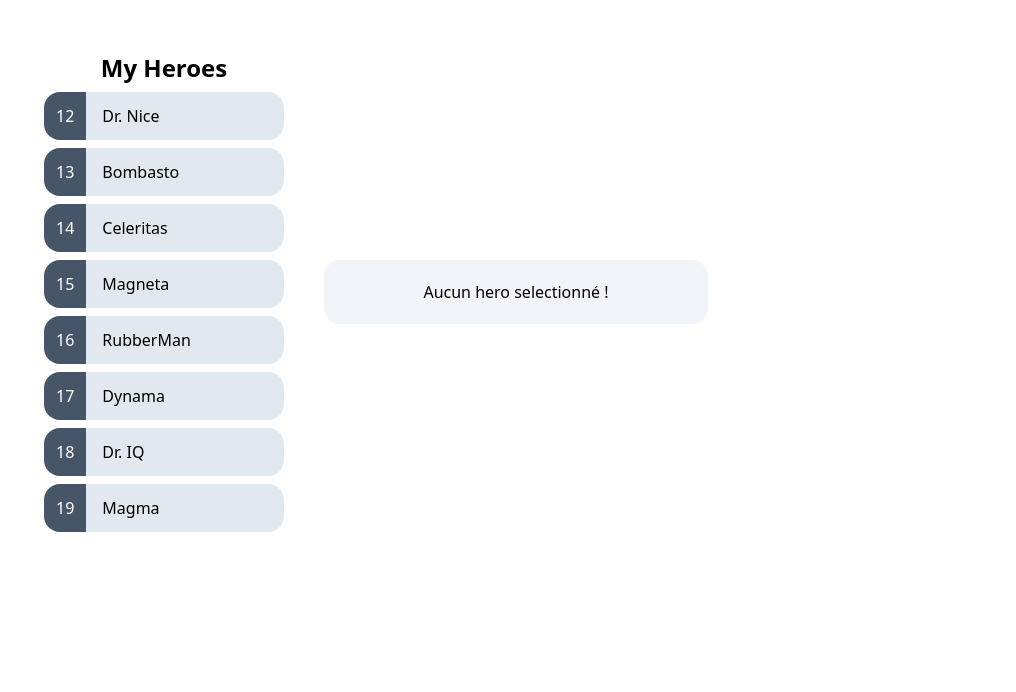
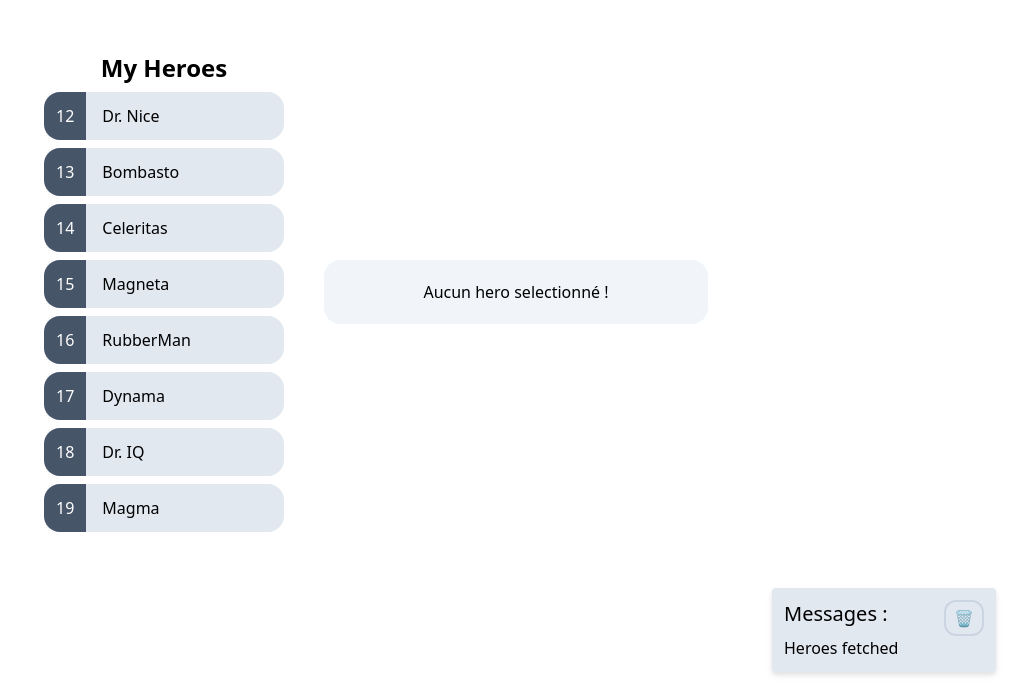
Before and after one commit to IUT2follmih/R5.05-Angular, an Angular app: page / in a window 1280 px wide. Shown: the part 108-800 px from the top of the page, without its empty margins (264-1280 px from the left). Built offline with nearby package versions, Linux system fonts and the light colour scheme.

Commit message:
Adding message services

```diff
--- a/src/app/app.component.html
+++ b/src/app/app.component.html
@@ -7,8 +7,9 @@
 <!-- * * * * * * * to get started with your project! * * * * * * * -->
 <!-- * * * * * * * * * * * * * * * * * * * * * * * * * * * * * * * -->
 
-<main class="flex items-center justify-center h-screen">
+<main class="flex flex-col items-center justify-center h-screen">
   <app-heroes></app-heroes>
+  <app-messages></app-messages>
 </main>
 
 <!-- * * * * * * * * * * * * * * * * * * * * * * * * * * * * * * * * -->
@@ -20,4 +21,4 @@
 <!-- * * * * * * * * * * * * * * * * * * * * * * * * * * * * * * * * -->
 
 
-<router-outlet />
+<router-outlet/>
--- a/src/app/app.component.ts
+++ b/src/app/app.component.ts
@@ -1,11 +1,12 @@
 import { Component } from '@angular/core';
 import { RouterOutlet } from '@angular/router';
 import {HeroesComponent} from "./components/heroes/heroes.component";
+import {MessagesComponent} from "./components/messages/messages.component";
 
 @Component({
   selector: 'app-root',
   standalone: true,
-  imports: [RouterOutlet, HeroesComponent],
+  imports: [RouterOutlet, HeroesComponent, MessagesComponent],
   templateUrl: './app.component.html',
   styleUrl: './app.component.css'
 })
--- a/src/app/components/heroes/heroes.component.ts
+++ b/src/app/components/heroes/heroes.component.ts
@@ -4,6 +4,7 @@ import {UpperCasePipe} from "@angular/common";
 import {FormsModule} from "@angular/forms";
 import {HeroDetailComponent} from "../hero-detail/hero-detail.component";
 import {HeroService} from "../../services/hero.service";
+import {MessageService} from "../../services/message.service";
 
 @Component({
   selector: 'app-heroes',
@@ -20,7 +21,7 @@ export class HeroesComponent implements OnInit{
   heroes: HeroInterface[] = [];
   selectedHero?: HeroInterface;
 
-  constructor(private heroService: HeroService) {
+  constructor(private heroService: HeroService, private messageService: MessageService ) {
   }
 
   ngOnInit(): void {
@@ -29,6 +30,8 @@ export class HeroesComponent implements OnInit{
 
   onSelect(hero: HeroInterface): void {
     this.selectedHero = hero;
+    this.messageService.clear();
+    this.messageService.add(`HeroesComponent: Selected hero id=${hero.id}`);
   }
 
   getHeroes(): void {
--- /dev/null
+++ b/src/app/components/messages/messages.component.html
@@ -0,0 +1,15 @@
+@if (messageService.messages.length) {
+  <section class="w-56 rounded p-3 bg-slate-200 absolute bottom-5 right-5 drop-shadow-md">
+    <div class="flex flex-row justify-between">
+      <h2 class="text-xl">
+        Messages :
+      </h2>
+      <button type="button" class="border-2 border-slate-300 px-2 py-1 rounded-xl" (click)="messageService.clear()">
+        🗑️
+      </button>
+    </div>
+    @for (message of messageService.messages; track message) {
+      {{message}}
+    }
+  </section>
+}
--- a/src/app/services/hero.service.ts
+++ b/src/app/services/hero.service.ts
@@ -1,17 +1,20 @@
-import { Injectable } from '@angular/core';
+import {Injectable} from '@angular/core';
 import {HeroInterface} from "../data/heroInterface";
-import { HEROES } from "../data/mock-heroes";
+import {HEROES} from "../data/mock-heroes";
 import {Observable, of} from "rxjs";
+import {MessageService} from "./message.service";
 
 @Injectable({
   providedIn: 'root'
 })
 export class HeroService {
 
-  constructor() { }
+  constructor(private messageService: MessageService) {
+  }
 
   getHeroes(): Observable<HeroInterface[]> {
     const heroes = of(HEROES);
+    this.messageService.add('Heroes fetched')
     return heroes;
     /*const heroes: Observable<HeroInterface[]> = new Observable(observer => {
       observer.next(HEROES.slice(0,2)); // 2 éléments envoyés
--- /dev/null
+++ b/src/app/services/message.service.ts
@@ -0,0 +1,16 @@
+import {Injectable} from '@angular/core';
+
+@Injectable({
+  providedIn: 'root',
+})
+export class MessageService {
+  messages: string[] = [];
+
+  add(message: string) {
+    this.messages.push(message);
+  }
+
+  clear() {
+    this.messages = [];
+  }
+}
```
Also changed, not shown: src/app/components/messages/messages.component.ts (added, +14 -0 lines), src/app/components/messages/messages.component.css (added), 2 other files (tests, documents, lock files or other folders).
